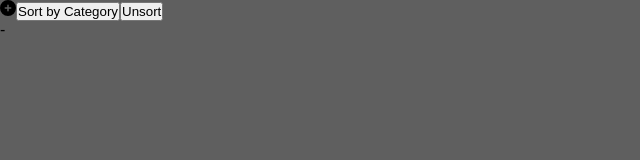
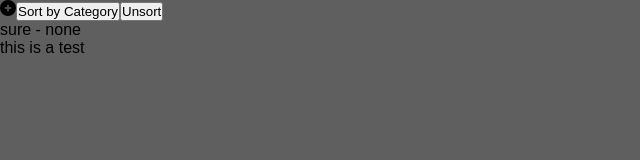
Before and after one commit to Noah-Santos/to-do-list, a React (Create React App) app: page / in a window 1280 px wide. Shown: the top 160 px of the page, without its empty margins (0-640 px from the left). Built offline with nearby package versions, Linux system fonts and the light colour scheme.

Commit message:
Sorting
The sorting works from my testing, so I just need to style everything. Also fixed the delete function for the tasks

```diff
--- a/src/App.jsx
+++ b/src/App.jsx
@@ -31,16 +31,16 @@ function App() {
 
         <button onClick={()=>setSort(true)}>Sort by Category</button>
         <button onClick={()=>setSort(false)}>Unsort</button>
-        <Item tasks={task} categors={category} type={sort}></Item>
+        {/* <Item tasks={task} categors={category} type={sort}></Item> */}
         {/* determines whether or not to sort the tasks by category */}
-        {/* {sort ?
+        {sort ?
           <div>
-            <Item tasks={task} categors={category} type={sort}></Item>
+            <Item tasks={task} categors={category} type={true}></Item>
           </div> :
           <div>
-            <Item tasks={task} categors={category} type={sort}></Item>
+            <Item tasks={task} categors={category} type={false}></Item>
           </div>
-        } */}
+        }
         {/* {task.map((t, i)=>{
           return (
             <Item key={i} tasks={t}></Item>
--- a/src/Components/Category.jsx
+++ b/src/Components/Category.jsx
@@ -27,7 +27,7 @@ const Category = (categors) => {
 
       // removes the deleted category from any task that had the category
       let newTasks = tasks.current.map(task=>{
-        if(task.category == state[action.removeCat]){
+        if(task.category === state[action.removeCat]){
           task = {name: task.name, description: task.description, category: 'none'};
         }
         return task;
@@ -39,7 +39,6 @@ const Category = (categors) => {
   }
 
   const [state, dispatch] = useReducer(reducer, categors.categors);
-  const [panel, setPanel] = useState(false);
   const [createForm, setCreateForm] = useState(true);
   const creating = useRef(null);
   const editing = useRef(null);
--- a/src/Components/Item.jsx
+++ b/src/Components/Item.jsx
@@ -1,24 +1,50 @@
-import React from 'react'
+const Item = ({tasks, categors, type}) => {
+  // console.log('tasks: ')
+  // console.log(tasks)
+  // console.log("categors: ")
+  // console.log(categors)
+  // console.log(type)
 
-const Item = (tasks, type) => {
-  console.log('tasks: ')
-  console.log(tasks.tasks)
-  console.log("categors: ")
-  console.log(tasks.categors)
+  // const unorganized = useRef([]);
+
 
   // returns the unorganized list
   if(!type){
     return(
-      <div>
-
+      <div className='unorganizedList'>
+        {tasks.map((task, i)=>{
+          return (
+              <div key={i}>
+                <p className="taskTitle">{task.name} - {task.category}</p>
+                <p className="taskDescription">{task.description}</p>
+              </div>
+            )
+        })}
       </div>
     )
   }
   // returns the organized list
   return (
-    <div className='itemSection'>
-        <span><h2>{tasks.tasks.name}</h2> - {tasks.tasks.category}</span>
-        <p>{tasks.tasks.description}</p>
+    <div className='organizedList'>
+        {categors.map((cat, x)=>{
+          return (
+            <div key={x}>
+              <h1>{cat}</h1>
+              <div className='organizedTasks'>
+                {tasks.map((task, i)=>{
+                  if(task.category === cat){
+                    return (
+                      <div key={i}>
+                        <p className="taskTitle">{task.name} - <span className="taskDescription">{task.description}</span></p>
+                    </div>
+                    )
+                  }
+                  return <></>
+                })}
+              </div>
+            </div>
+          )
+        })}
     </div>
   )
 }
--- a/src/Components/Task.jsx
+++ b/src/Components/Task.jsx
@@ -21,7 +21,7 @@ const Task = (tasks) => {
     }
     // deletes the task
     if(action.type === 'delete'){
-      let newTasks = state.filter((c, i)=> Number(i) !== Number(action.removeTas-1));
+      let newTasks = state.filter((c, i)=> Number(i) !== Number(action.removeTas));
       // updates storage variable
       sessionStorage.setItem('tasks', JSON.stringify([...newTasks]));
       return [...newTasks];
@@ -60,7 +60,12 @@ const Task = (tasks) => {
     dispatch({type: 'delete', removeTas: old.current.value});
     // resets inputs
     editName.current.value = state[0].name;
-    editCat.current.value = state[0].category;
+    // editCat.current.value = 0;
+    for(let i = 0; i < cat.current.length; i++){
+      if(cat.current[i] === state[0].category){
+        editCat.current.value = i+1;
+      }
+    }
     editDesc.current.value = state[0].description;
   }
 
--- a/src/styles/scss/main.scss
+++ b/src/styles/scss/main.scss
@@ -1 +1 @@
-@import './utils/reset', './utils/category'
+@import './utils/reset', './utils/category', './utils/task', './utils/item', './utils/app'
```
Also changed, not shown: src/Components/Thing.jsx (added, +12 -0 lines), src/styles/scss/utils/_app.scss (added), src/styles/scss/utils/_item.scss (added), src/styles/scss/utils/_task.scss (added).
